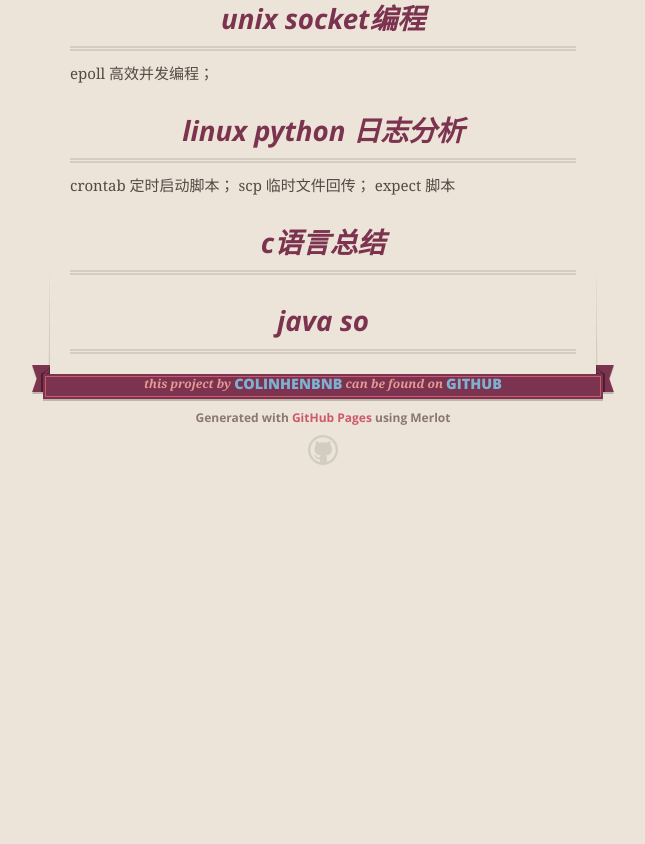
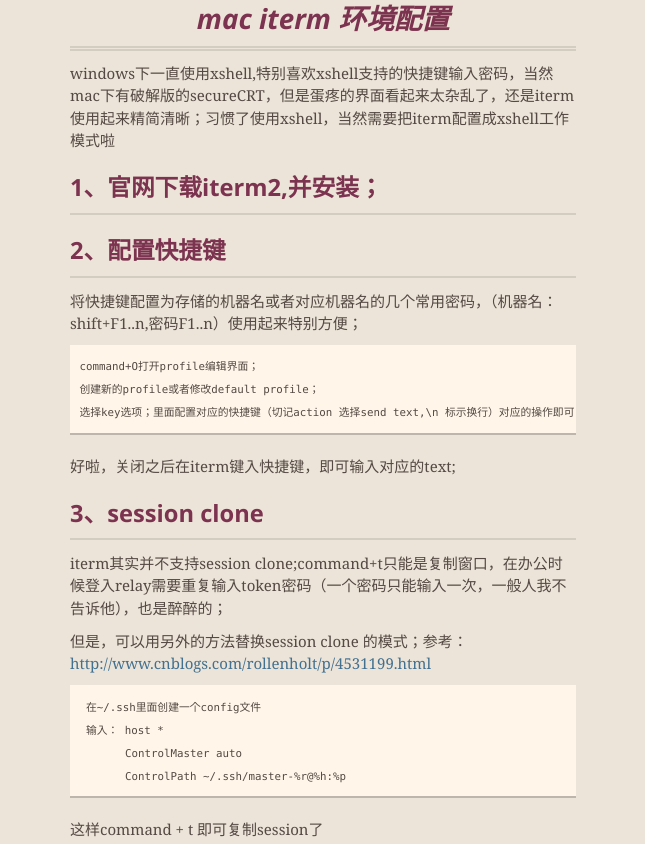
Before and after one commit to colinhenbnb/tmpblog.github.so, a plain HTML site: page index.html in a window 1280 px wide. Shown: the part 362-1206 px from the top of the page, without its empty margins (317-962 px from the left). Before the commit the page ends 867 px from the top, so only its background shows below. Drawn offline with nearby package versions, Linux system fonts and the light colour scheme.

```diff
--- a/index.html
+++ b/index.html
@@ -52,6 +52,41 @@
 <p>由于jekyll 环境还没整好，而我又迫不及待的需求，记录平时工作学习遇到的问题，暂且用此方式记录了</p>
 
 <h3>
+<a id="mac-iterm-环境配置" class="anchor" href="#mac-iterm-%E7%8E%AF%E5%A2%83%E9%85%8D%E7%BD%AE" aria-hidden="true"><span aria-hidden="true" class="octicon octicon-link"></span></a>mac iterm 环境配置</h3>
+
+<p>windows下一直使用xshell,特别喜欢xshell支持的快捷键输入密码，当然mac下有破解版的secureCRT，但是蛋疼的界面看起来太杂乱了，还是iterm使用起来精简清晰；习惯了使用xshell，当然需要把iterm配置成xshell工作模式啦</p>
+
+<h4>
+<a id="1官网下载iterm2并安装" class="anchor" href="#1%E5%AE%98%E7%BD%91%E4%B8%8B%E8%BD%BDiterm2%E5%B9%B6%E5%AE%89%E8%A3%85" aria-hidden="true"><span aria-hidden="true" class="octicon octicon-link"></span></a>1、官网下载iterm2,并安装；</h4>
+
+<h4>
+<a id="2配置快捷键" class="anchor" href="#2%E9%85%8D%E7%BD%AE%E5%BF%AB%E6%8D%B7%E9%94%AE" aria-hidden="true"><span aria-hidden="true" class="octicon octicon-link"></span></a>2、配置快捷键</h4>
+
+<p>将快捷键配置为存储的机器名或者对应机器名的几个常用密码，（机器名：shift+F1..n,密码F1..n）使用起来特别方便；</p>
+
+<pre><code>command+O打开profile编辑界面；
+创建新的profile或者修改default profile；
+选择key选项；里面配置对应的快捷键（切记action 选择send text,\n 标示换行）对应的操作即可
+</code></pre>
+
+<p>好啦，关闭之后在iterm键入快捷键，即可输入对应的text;</p>
+
+<h4>
+<a id="3session-clone" class="anchor" href="#3session-clone" aria-hidden="true"><span aria-hidden="true" class="octicon octicon-link"></span></a>3、session clone</h4>
+
+<p>iterm其实并不支持session clone;command+t只能是复制窗口，在办公时候登入relay需要重复输入token密码（一个密码只能输入一次，一般人我不告诉他），也是醉醉的；</p>
+
+<p>但是，可以用另外的方法替换session clone 的模式；参考：<a href="http://www.cnblogs.com/rollenholt/p/4531199.html">http://www.cnblogs.com/rollenholt/p/4531199.html</a></p>
+
+<pre><code> 在~/.ssh里面创建一个config文件
+ 输入： host *
+       ControlMaster auto
+       ControlPath ~/.ssh/master-%r@%h:%p
+</code></pre>
+
+<p>这样command + t 即可复制session了</p>
+
+<h3>
 <a id="unix-socket编程" class="anchor" href="#unix-socket%E7%BC%96%E7%A8%8B" aria-hidden="true"><span aria-hidden="true" class="octicon octicon-link"></span></a>unix socket编程</h3>
 
 <p>epoll 高效并发编程；</p>
--- a/params.json
+++ b/params.json
@@ -1,6 +1,6 @@
 {
   "name": "Tmpblog.GitHub.so",
   "tagline": "jekyll is not ok; but i need to write sth about my job",
-  "body": "### Welcome colinhe blog.\r\n由于jekyll 环境还没整好，而我又迫不及待的需求，记录平时工作学习遇到的问题，暂且用此方式记录了\r\n\r\n### unix socket编程\r\nepoll 高效并发编程；\r\n\r\n### linux python 日志分析\r\ncrontab 定时启动脚本；\r\nscp 临时文件回传；\r\nexpect 脚本\r\n\r\n### c语言总结\r\n\r\n\r\n### java so\r\n\r\n",
+  "body": "### Welcome colinhe blog.\r\n由于jekyll 环境还没整好，而我又迫不及待的需求，记录平时工作学习遇到的问题，暂且用此方式记录了\r\n\r\n### mac iterm 环境配置\r\nwindows下一直使用xshell,特别喜欢xshell支持的快捷键输入密码，当然mac下有破解版的secureCRT，但是蛋疼的界面看起来太杂乱了，还是iterm使用起来精简清晰；习惯了使用xshell，当然需要把iterm配置成xshell工作模式啦\r\n#### 1、官网下载iterm2,并安装；\r\n#### 2、配置快捷键\r\n\r\n将快捷键配置为存储的机器名或者对应机器名的几个常用密码，（机器名：shift+F1..n,密码F1..n）使用起来特别方便；\r\n\r\n\tcommand+O打开profile编辑界面；\t\r\n\t创建新的profile或者修改default profile；\r\n\t选择key选项；里面配置对应的快捷键（切记action 选择send text,\\n 标示换行）对应的操作即可\r\n\t\r\n好啦，关闭之后在iterm键入快捷键，即可输入对应的text;\r\n\r\n#### 3、session clone\r\niterm其实并不支持session clone;command+t只能是复制窗口，在办公时候登入relay需要重复输入token密码（一个密码只能输入一次，一般人我不告诉他），也是醉醉的；\r\n\r\n但是，可以用另外的方法替换session clone 的模式；参考：http://www.cnblogs.com/rollenholt/p/4531199.html\r\n\r\n     在~/.ssh里面创建一个config文件\r\n     输入： host *\r\n           ControlMaster auto\r\n           ControlPath ~/.ssh/master-%r@%h:%p\r\n           \r\n这样command + t 即可复制session了\r\n\r\n\r\n\r\n### unix socket编程\r\nepoll 高效并发编程；\r\n\r\n### linux python 日志分析\r\ncrontab 定时启动脚本；\r\nscp 临时文件回传；\r\nexpect 脚本\r\n\r\n### c语言总结\r\n\r\n\r\n### java so\r\n\r\n",
   "note": "Don't delete this file! It's used internally to help with page regeneration."
 }
```
